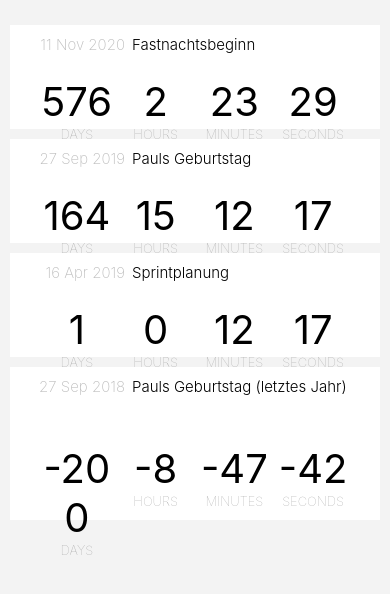
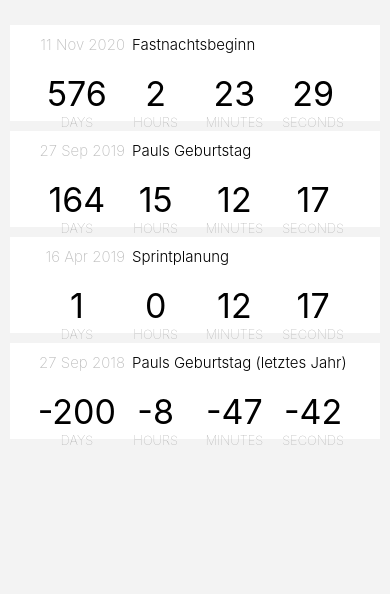
Before and after one commit to Circlebit/reactNativeApp, a React Native app: screen / in a window 390 px wide. Shown: the top 594 px of the page. Built offline with nearby package versions, Linux system fonts and the light colour scheme.

Commit message:
smaller font size to support negative values

```diff
--- a/EventCard.js
+++ b/EventCard.js
@@ -50,7 +50,7 @@ const styles = StyleSheet.create({
         flex: 1,
     },
     counterText: {
-        fontSize: 40,
+        fontSize: 34,
         textAlign: 'center',
     },
     counterLabel: {
```
